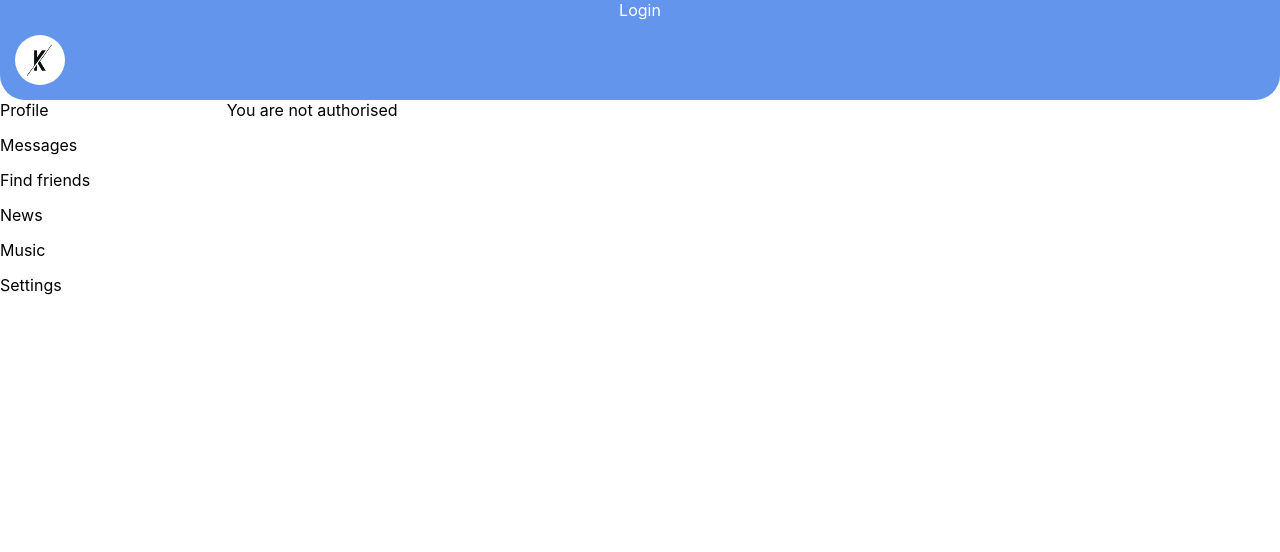
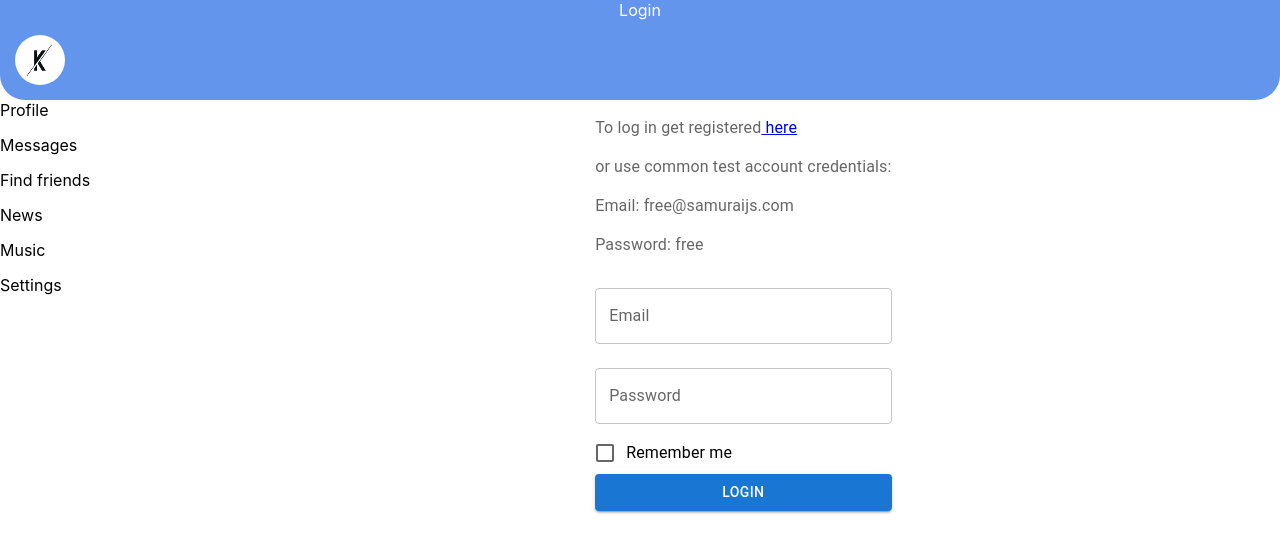
Before and after one commit to ilyaKarachun/social_network, a React (Create React App) app: page /login in a window 1280 px wide. Shown: the top 552 px of the page. Built offline with nearby package versions, Linux system fonts and the light colour scheme; no server answers.

Commit message:
feat: formik

```diff
--- a/package.json
+++ b/package.json
@@ -3,6 +3,10 @@
   "version": "0.1.0",
   "private": true,
   "dependencies": {
+    "@emotion/react": "^11.10.5",
+    "@emotion/styled": "^11.10.5",
+    "@mui/icons-material": "^5.10.16",
+    "@mui/material": "^5.10.16",
     "@testing-library/jest-dom": "^5.14.1",
     "@testing-library/react": "^13.0.0",
     "@testing-library/user-event": "^13.2.1",
--- a/src/Api/users-api.ts
+++ b/src/Api/users-api.ts
@@ -41,3 +41,19 @@ export const profileApi = {
     },
 
 }
+
+export const authApi = {
+    login(data: loginDataT) {
+        return instance.post(`auth/login`, data)
+    },
+    logout() {
+        return instance.delete(`auth/login`)
+    }
+
+}
+
+export type loginDataT = {
+    email: string
+    password: string
+    rememberMe?: boolean
+}
--- a/src/Header/Header.tsx
+++ b/src/Header/Header.tsx
@@ -4,7 +4,7 @@ import logo from "../assets/logo.jpeg"
 import h from "./Header.module.css"
 import {NavLink} from "react-router-dom";
 import {useAppDispatch, useAppSelector} from "../redux/store";
-import {setUserAuthDataTC} from "../redux/auth-reducer";
+import {logoutTC, setUserAuthDataTC} from "../redux/auth-reducer";
 
 export const Header = () => {
     const dispatch = useAppDispatch()
@@ -14,10 +14,15 @@ export const Header = () => {
     const authMeHandler = () => {
         dispatch(setUserAuthDataTC())
     }
+
+    const logoutHandler = () => {
+        dispatch(logoutTC())
+    }
     return <>
         <header className={h.main}>
-            { isAuth ? <span className={h.loginMain}> {userLogin} </span> :
+            {isAuth ? <span className={h.loginMain}> {userLogin} </span> :
                 <NavLink to={"/login"} onClick={authMeHandler} className={h.loginMain}>Login</NavLink>}
+            {isAuth && <button className={h.loginMain} onClick={logoutHandler}>Log out</button>}
             <img className={h.img} src={logo}/>
         </header>
 
--- a/src/components/Login/Login.tsx
+++ b/src/components/Login/Login.tsx
@@ -1,9 +1,98 @@
-import React from 'react';
+import React from 'react'
+import Grid from '@mui/material/Grid';
+import Checkbox from '@mui/material/Checkbox';
+import FormControl from '@mui/material/FormControl';
+import FormControlLabel from '@mui/material/FormControlLabel';
+import FormGroup from '@mui/material/FormGroup';
+import FormLabel from '@mui/material/FormLabel';
+import TextField from '@mui/material/TextField';
+import Button from '@mui/material/Button';
+import {useFormik} from "formik";
+import {Navigate} from "react-router-dom";
+import {useAppDispatch, useAppSelector} from "../../redux/store";
+import {loginTC} from "../../redux/auth-reducer";
+
+type FormikErrorType = {
+    email?: string
+    password?: string
+    rememberMe?: boolean
+}
 
 export const Login = () => {
-    return (
-        <div>
-            You are not authorised
-        </div>
-    );
-};
+    const dispatch = useAppDispatch()
+    const isLogin = useAppSelector(state => state.authReducer.isAuth)
+    const formik = useFormik({
+        initialValues: {
+            email: '',
+            password: '',
+            rememberMe: false
+        },
+        validate: (values) => {
+            const errors: FormikErrorType = {}
+            if (!values.email) {
+                errors.email = 'Required'
+            } else if (!/^[A-Z0-9._%+-]+@[A-Z0-9.-]+\.[A-Z]{2,4}$/i.test(values.email)) {
+                errors.email = 'Invalid email address'
+            }
+            if (values.password.length < 3) {
+                errors.password = 'Invalid password address'
+            } else if (!values.password) {
+                errors.password = 'Required'
+            }
+            return errors
+        },
+        onSubmit: values => {
+            dispatch(loginTC(values))
+            formik.resetForm()
+        },
+    })
+
+    if(isLogin) {
+        return <Navigate to={"/Profile"}/>
+    }
+    return <Grid container justifyContent={'center'}>
+        <Grid item justifyContent={'center'}>
+            <FormControl>
+                <form onSubmit={formik.handleSubmit}>
+                    <FormLabel>
+                        <p>To log in get registered
+                            <a href={'https://social-network.samuraijs.com/'}
+                               target={'_blank'}> here
+                            </a>
+                        </p>
+                        <p>or use common test account credentials:</p>
+                        <p>Email: free@samuraijs.com</p>
+                        <p>Password: free</p>
+                    </FormLabel>
+                    <FormGroup>
+                        <TextField
+                            label="Email"
+                            margin="normal"
+                            {...formik.getFieldProps("email")}
+                        />
+                        {formik.touched.email && formik.errors.email &&
+                            <div style={{color: "red"}}>{formik.errors.email}</div>}
+                        <TextField
+                            type="password"
+                            label="Password"
+                            margin="normal"
+                            {...formik.getFieldProps("password")}
+                        />
+                        {formik.touched.password && formik.errors.password &&
+                            <div style={{color: "red"}}>{formik.errors.password}</div>}
+                        <FormControlLabel
+                            label={'Remember me'}
+                            control={<Checkbox
+                                {...formik.getFieldProps("rememberMe")}
+                                checked={formik.values.rememberMe}
+                            />}
+                        />
+                        <Button type={'submit'} variant={'contained'} color={'primary'}>
+                            Login
+                        </Button>
+                    </FormGroup>
+                </form>
+            </FormControl>
+        </Grid>
+    </Grid>
+}
--- a/src/components/ProfileInfo/ProfileStatus/ProfileStatus.tsx
+++ b/src/components/ProfileInfo/ProfileStatus/ProfileStatus.tsx
@@ -24,7 +24,7 @@ export const ProfileStatus = () => {
     return (<div>
             { open ?
                 <div onDoubleClick={statusHandler}>
-                {status}
+                {status || "----"}
             </div>
             : <input
                     onChange={inputOnChangeHandler}
--- /dev/null
+++ b/src/redux/app-reducer.ts
@@ -0,0 +1,44 @@
+const initialState: InitialStateType = {
+    status: 'idle',
+    error: null,
+    isInitialized: false
+}
+
+export const appReducer = (state: InitialStateType = initialState, action: ActionsType): InitialStateType => {
+    switch (action.type) {
+        case 'APP/SET-STATUS':
+            return {...state, status: action.status}
+        case 'APP/SET-ERROR':
+            return {...state, error: action.error}
+        case "APP/SET-INITIALIZED": {
+            return {
+                ...state,
+                isInitialized: action.value
+            }
+        }
+        default:
+            return {...state}
+    }
+}
+
+export type RequestStatusType = 'idle' | 'loading' | 'succeeded' | 'failed'
+export type InitialStateType = {
+    // происходит ли сейчас взаимодействие с сервером
+    status: RequestStatusType
+    // если ошибка какая-то глобальная произойдёт - мы запишем текст ошибки сюда
+    error: string | null
+    isInitialized: boolean
+}
+
+export const setAppErrorAC = (error: string | null) => ({type: 'APP/SET-ERROR', error} as const)
+export const setAppStatusAC = (status: RequestStatusType) => ({type: 'APP/SET-STATUS', status} as const)
+export const setInitializedAC = (value: boolean) => ({type: 'APP/SET-INITIALIZED', value} as const)
+
+export type SetAppErrorActionType = ReturnType<typeof setAppErrorAC>
+export type SetAppStatusActionType = ReturnType<typeof setAppStatusAC>
+export type SetAppInitializedActionType = ReturnType<typeof setInitializedAC>
+
+type ActionsType =
+    | SetAppErrorActionType
+    | SetAppStatusActionType
+    | SetAppInitializedActionType
--- a/src/redux/store.ts
+++ b/src/redux/store.ts
@@ -6,12 +6,14 @@ import {AnyAction} from 'redux';
 import thunkMiddleware, {ThunkDispatch} from "redux-thunk"
 import {TypedUseSelectorHook, useDispatch, useSelector} from "react-redux";
 import {authReducer} from "./auth-reducer";
+import {appReducer} from "./app-reducer";
 
 const state = combineReducers({
     profileReducer,
     dialogsReducer,
     usersReducer,
-    authReducer
+    authReducer,
+    appReducer
 })
 
 export const store = legacy_createStore(state, applyMiddleware(thunkMiddleware))
--- /dev/null
+++ b/src/utils/ErrorSnackBar.tsx
@@ -0,0 +1,33 @@
+import React from 'react';
+import Snackbar from '@mui/material/Snackbar';
+import MuiAlert, {AlertProps} from '@mui/material/Alert';
+import {useAppDispatch, useAppSelector} from "../redux/store";
+import { setAppErrorAC} from "../redux/app-reducer";
+
+const Alert = React.forwardRef<HTMLDivElement, AlertProps>(function Alert(
+    props, ref) {
+    return <MuiAlert elevation={6} ref={ref} variant="filled" {...props} />;
+});
+
+
+export function ErrorSnackbar() {
+
+    const error = useAppSelector<string | null>(state => state.appReducer.error)
+
+    const dispatch = useAppDispatch();
+
+    const handleClose = (event?: React.SyntheticEvent<any> | Event, reason?: string) => {
+        if (reason === 'clickaway') {
+            return;
+        }
+        dispatch(setAppErrorAC(null))
+    };
+
+    return (
+        <Snackbar open={error !== null} autoHideDuration={6000} onClose={handleClose}>
+            <Alert onClose={handleClose} severity="error" sx={{width: '100%'}}>
+                {error}
+            </Alert>
+        </Snackbar>
+    );
+}
--- /dev/null
+++ b/src/utils/error-utils.ts
@@ -0,0 +1,23 @@
+import {Dispatch} from 'redux'
+import {setAppErrorAC, SetAppErrorActionType, setAppStatusAC, SetAppStatusActionType} from "../redux/app-reducer";
+
+export const handleServerAppError = <D>(data: ResponseType<D>, dispatch: Dispatch<SetAppErrorActionType | SetAppStatusActionType>) => {
+    if (data.messages.length) {
+        dispatch(setAppErrorAC(data.messages[0]))
+    } else {
+        dispatch(setAppErrorAC('Some error occurred'))
+    }
+    dispatch(setAppStatusAC('failed'))
+}
+
+export const handleServerNetworkError = (error: { message: string }, dispatch: Dispatch<SetAppErrorActionType | SetAppStatusActionType>) => {
+    dispatch(setAppErrorAC(error.message ? error.message : 'Some error occurred'))
+    dispatch(setAppStatusAC('failed'))
+}
+
+export type ResponseType<D = {}> = {
+    resultCode: number
+    messages: Array<string>
+    fieldsErrors: Array<string>
+    data: D
+}
```
Also changed, not shown: src/App.tsx (+8 -5 lines), src/redux/auth-reducer.ts (+44 -2 lines), src/redux/users-reducer.ts (+16 -2 lines), 1 other file (tests, documents, lock files or other folders).
